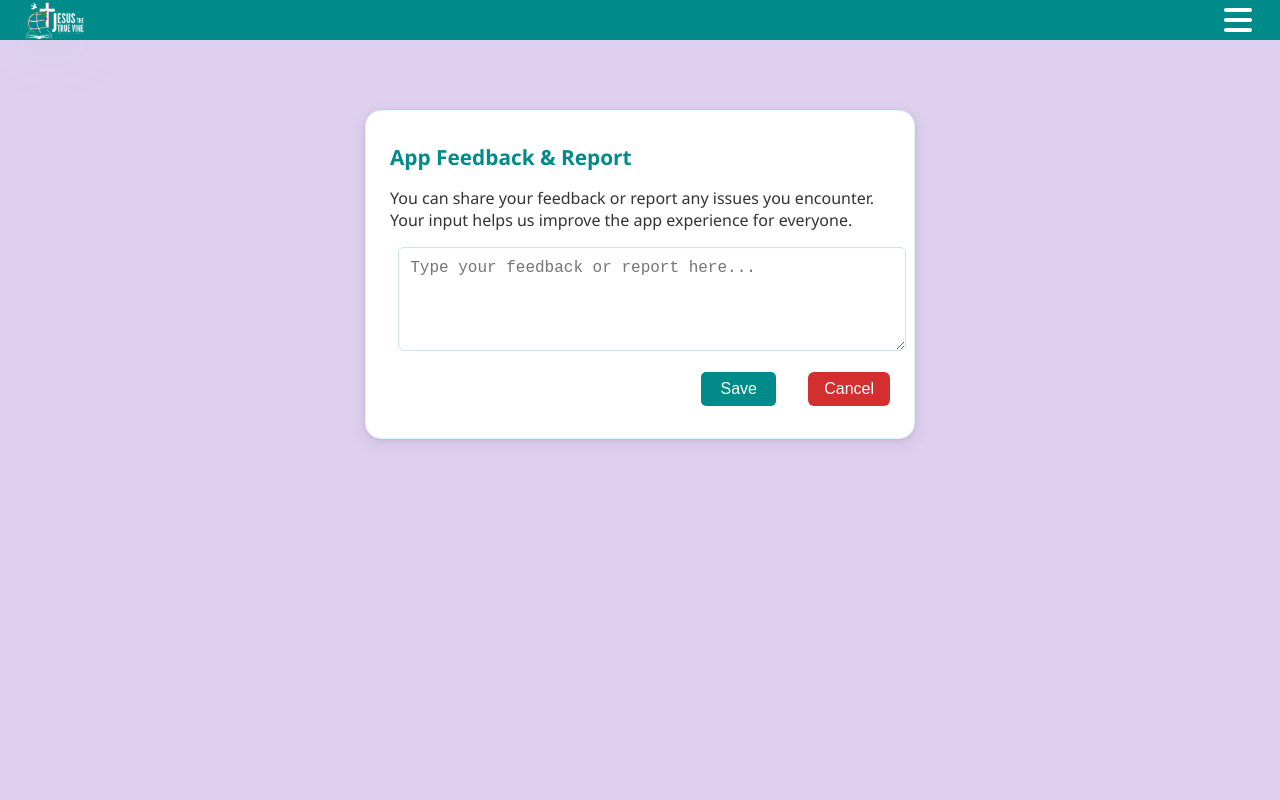
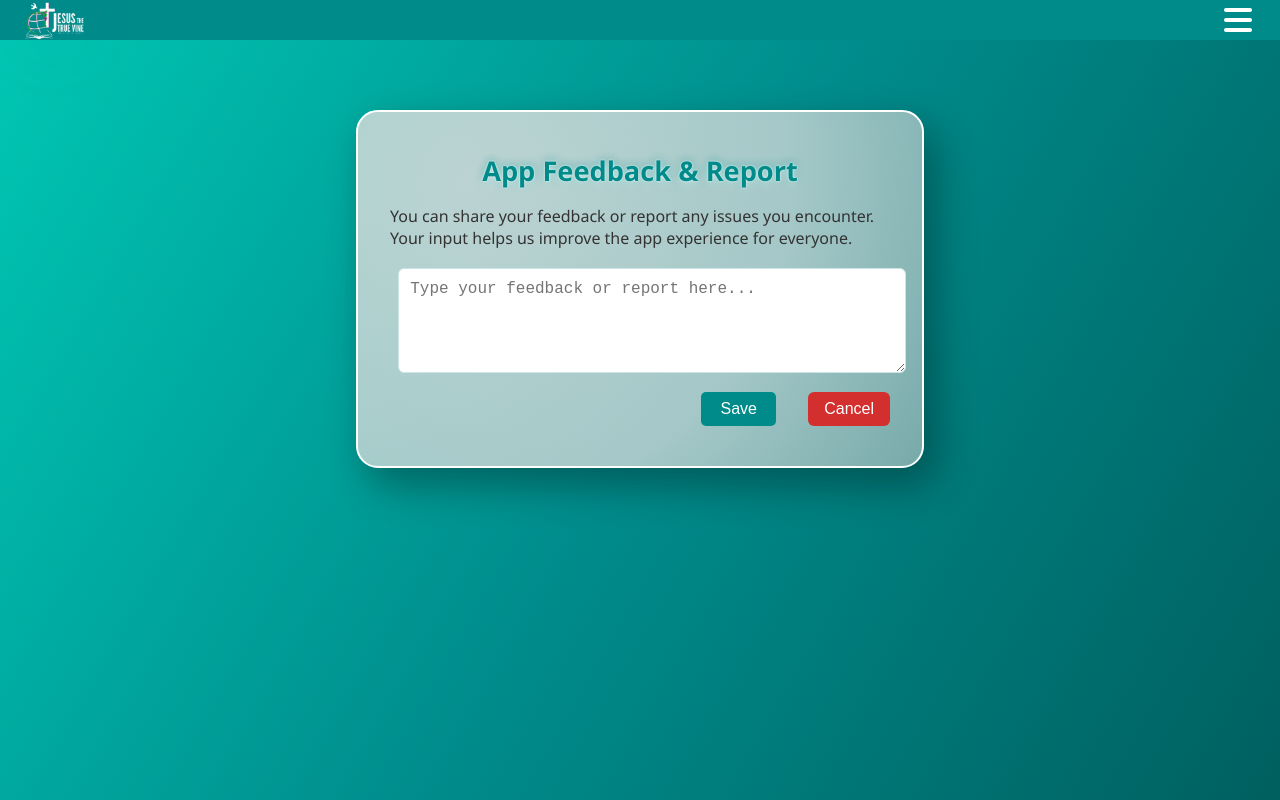
Before and after one commit to Noble636/DailyVotion, a React (Create React App) app: page /userfeedback in a window 1280 px wide. Built offline with nearby package versions, Linux system fonts and the light colour scheme.

Commit message:
Initial commit

```diff
--- a/src/css/User/Userfeedback.css
+++ b/src/css/User/Userfeedback.css
@@ -1,6 +1,8 @@
 .userfeedback-container {
   min-height: 100vh;
-  background: #e0d0f0;
+  background: linear-gradient(120deg, #08a3ad 0%, #43e9f6 25%, #00c6b2 50%, #008b8b 75%, #005e5e 100%);
+  background-size: 200% 200%;
+  animation: userlogin-colorwave 12s ease-in-out infinite;
   font-family: 'Segoe UI', Arial, sans-serif;
   display: flex;
   flex-direction: column;
@@ -9,8 +11,11 @@
   box-sizing: border-box;
   padding-top: 70px;
 }
-
-
+@keyframes userlogin-colorwave {
+  0% { background-position: 0% 0%; }
+  50% { background-position: 100% 100%; }
+  100% { background-position: 0% 0%; }
+}
 .userfeedback-container > .topbar-container {
   position: fixed;
   top: 0;
@@ -26,11 +31,11 @@
   margin-top: 2.5rem;
   width: 100%;
   max-width: 500px;
-  background: #fff;
-  border-radius: 16px;
-  box-shadow: 0 4px 16px rgba(60,60,60,0.12), 0 1px 4px rgba(60,60,60,0.10);
-  padding: 2rem 1.5rem;
-  border: 1.5px solid #e0f7fa;
+  background: radial-gradient(circle at 20% 20%, rgba(220,220,220,0.85) 0%, rgba(220,220,220,0.75) 60%, rgba(200,200,200,0.6) 100%);
+  border-radius: 22px;
+  box-shadow: 12px 18px 40px 0 rgba(0,0,0,0.32), 4px 8px 16px 0 rgba(0,139,139,0.18);
+  padding: 2.5rem 2rem;
+  border: 2.5px solid #fff;
 }
 
 .userfeedback-topbar {
@@ -120,9 +125,11 @@
 
 .userfeedback-title {
   color: #008b8b;
-  font-size: 1.3rem;
+  font-size: 1.7rem;
   font-weight: bold;
   margin-bottom: 1rem;
+  text-align: center;
+  text-shadow: 0 0 2px #fff, 0 2px 8px #fff, 0 0 8px #008b8b;
 }
 .userfeedback-explanation {
   color: #333;
@@ -130,10 +137,11 @@
   font-size: 1rem;
 }
 .userfeedback-textarea {
-  width: 98%;
-  margin-bottom: 1rem;
-  margin-left: 1%;
-  margin-right: 1%;
+  display: block;
+  margin-left: auto;
+  margin-right: auto;
+  width: 90%;
+  margin-top: 1.2rem;
   padding: 0.7rem;
   border-radius: 6px;
   border: 1px solid #cce4e4;
@@ -144,6 +152,7 @@
 .userfeedback-btns {
   display: flex;
   gap: 1rem;
+  margin-top: 1.2rem;
   justify-content: flex-end;
 }
 .userfeedback-btn {
```
